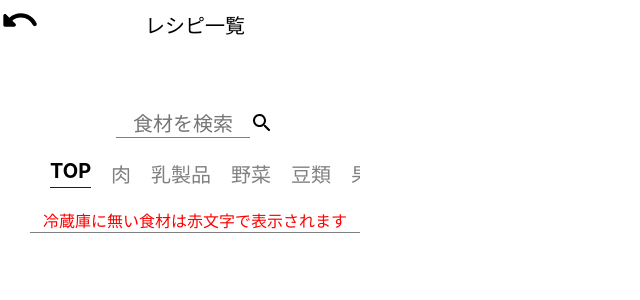
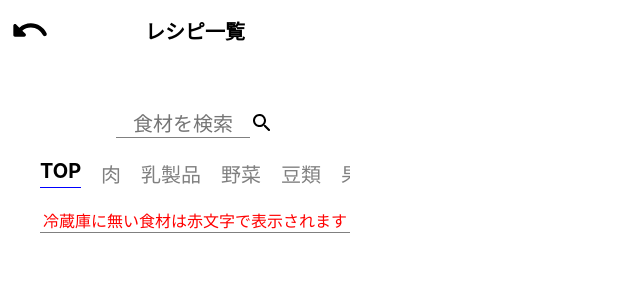
Before and after one commit to KentY6/Recipe-in-the-refrigerator, a React (Create React App) app: page /recipesPage in a window 1280 px wide. Shown: the top 300 px of the page, without its empty margins (0-640 px from the left). Built offline with nearby package versions, Linux system fonts and the light colour scheme.

Commit message:
adjustCss

```diff
--- a/src/app/App.css
+++ b/src/app/App.css
@@ -132,14 +132,14 @@
 
 .tabsBox {
   border-bottom: 1px solid gray;
-  max-width: 330px;
+  max-width: 310px;
 }
 
 .activeCategoryText {
   color: black;
   font-weight: bold;
   font-size: 20px;
-  margin-left: 20px;
+  margin-right: 20px;
   border-bottom: 1px solid blue;
   justify-content: center;
   white-space: nowrap;
@@ -147,7 +147,7 @@
 .nonActiveCategoryText {
   white-space: nowrap;
   color: gray;
-  margin-left: 20px;
+  margin-right: 20px;
   font-size: 20px;
 }
 
@@ -170,6 +170,8 @@
 
 .returnButton {
   position: absolute;
+  margin-top: 10px;
+  margin-left: 10px;
   font-size: 40px;
   color: black;
   z-index: 1;
@@ -178,8 +180,9 @@
 .PageTitle {
   position: absolute;
   width: 100%;
-  margin-top: 10px;
+  margin-top: 16px;
   font-size: 20px;
+  font-weight: bold;
   text-align: center;
   z-index: 0;
 }
@@ -433,7 +436,8 @@
 
 .recipe {
   height: 150px;
-  padding: 15px;
+  margin: 15px;
+  padding-bottom: 20px;
   border-bottom: 1px solid gray;
   overflow: hidden;
 }
@@ -476,8 +480,9 @@
 }
 
 .material {
-  padding-top: 0px;
   padding-left: 10px;
+  height: 52px;
+  overflow: hidden;
 }
 
 .materialList {
--- a/src/components/RecipesList.js
+++ b/src/components/RecipesList.js
@@ -27,8 +27,10 @@ export const RecipesList = ({ isRecipes, foodInTheRefrigerator }) => {
                   .filter(
                     (material) => !mapFoodInTheRefrigerator.includes(material)
                   )
-                  .map((data, index) => (
-                    <li className="materialList" key={index}>{`${data}、`}</li>
+                  .map((data, index, array) => (
+                    <li className="materialList" key={index}>
+                      {index === array.length - 1 ? data : `${data}、`}
+                    </li>
                   ))}
               </ul>
             </div>
```
